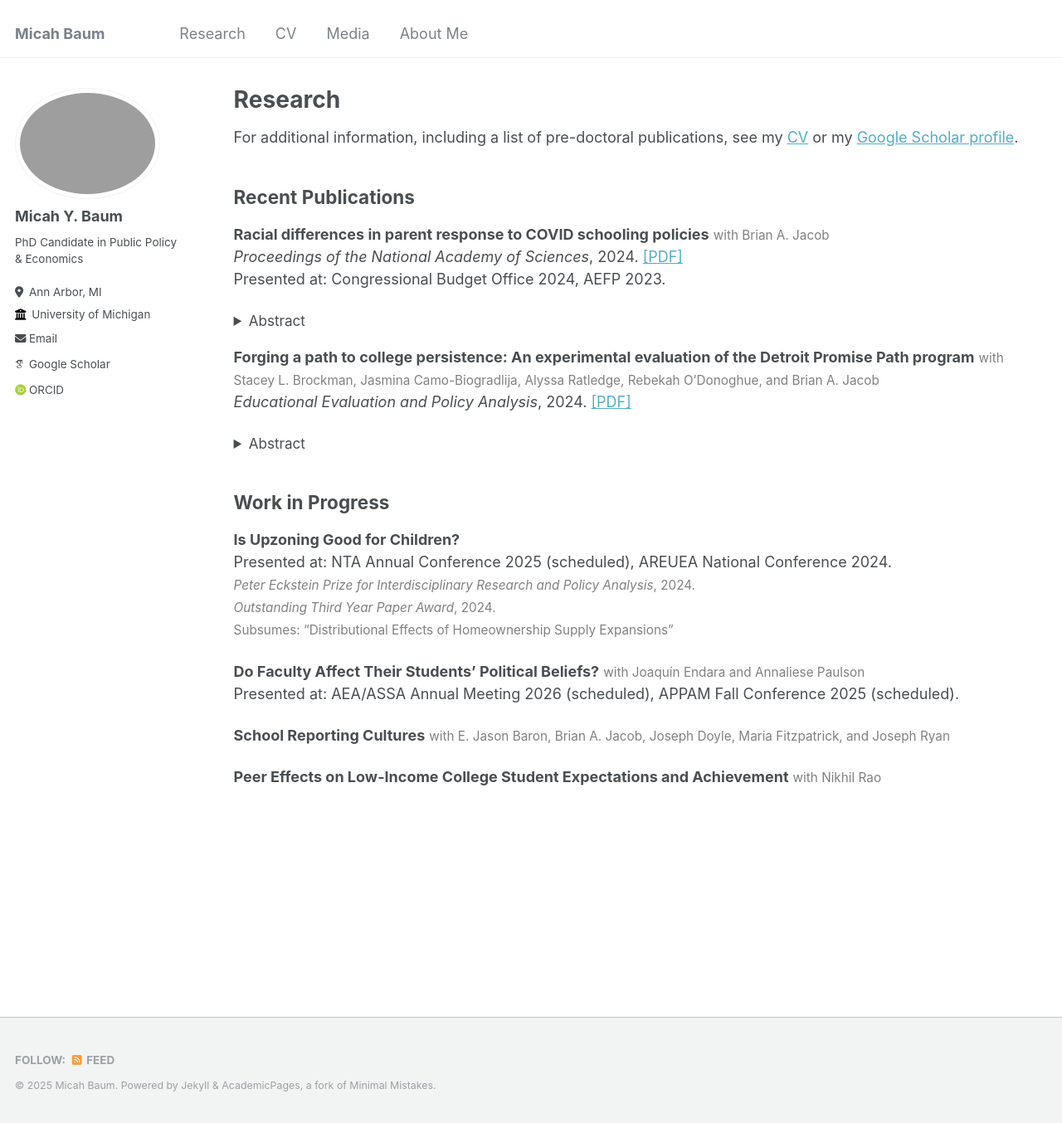
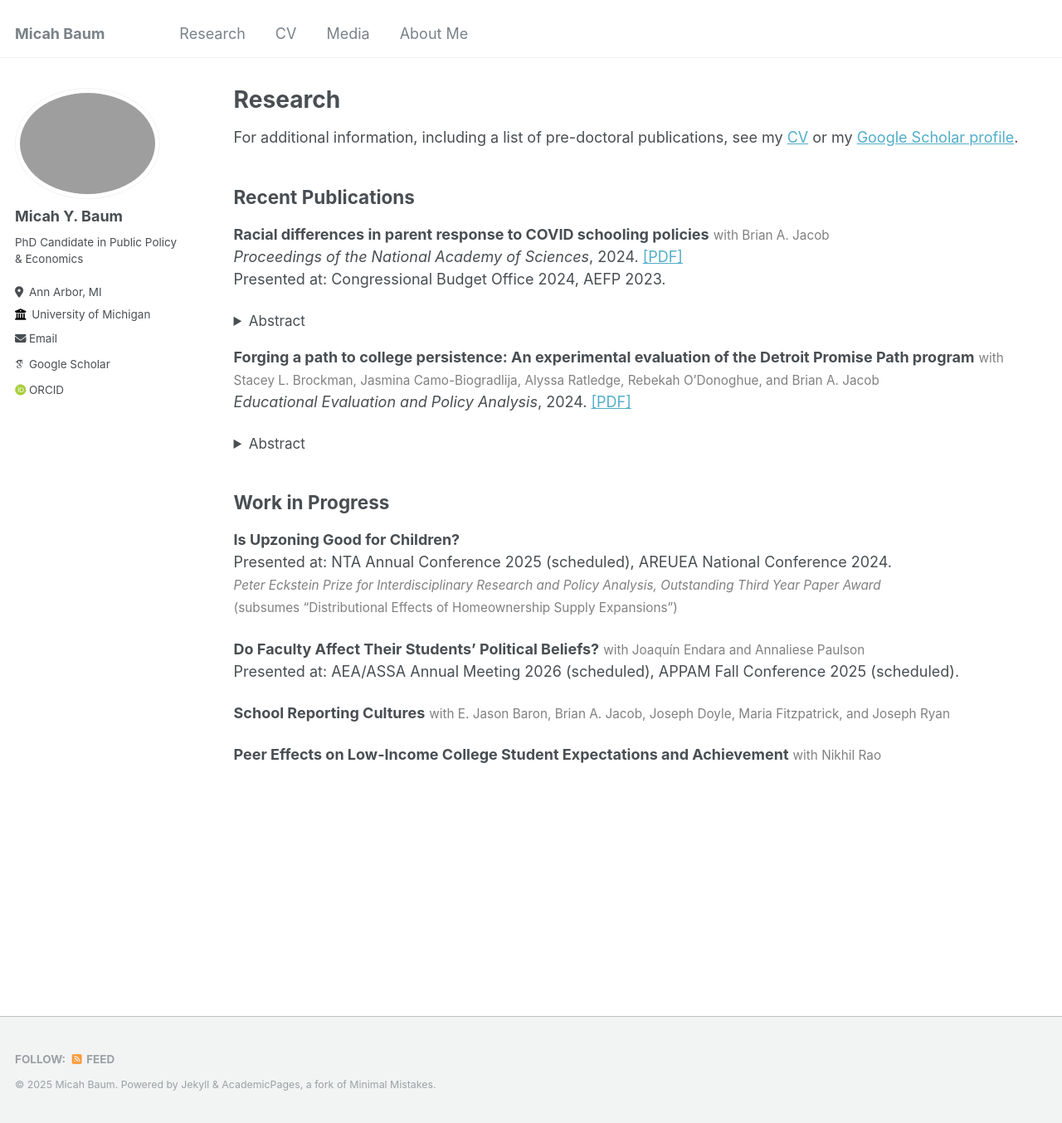
Before and after one commit to micah-baum/micah-baum.github.io, a Jekyll site: the page built from _pages/research.md, in a window 1280 px wide and 1354 px high. Shown: the whole window at 83% size. Built offline with Jekyll 4.4.1, drawn with Linux system fonts in a browser that asks for light colours; some web fonts are replaced.

Commit message:
Update research.md

```diff
--- a/_pages/research.md
+++ b/_pages/research.md
@@ -30,9 +30,8 @@ Detroit students who obtain a college degree overcome many obstacles to do so. T
 ## Work in Progress
 **Is Upzoning Good for Children?** <br>
 Presented at: NTA Annual Conference 2025 (scheduled), AREUEA National Conference 2024. <br>
-<span style="font-size:85%; color:gray;">_Peter Eckstein Prize for Interdisciplinary Research and Policy Analysis_, 2024. <br>
-_Outstanding Third Year Paper Award_, 2024. <br>
-Subsumes: "Distributional Effects of Homeownership Supply Expansions" </span>
+<span style="font-size:85%; color:gray;">_Peter Eckstein Prize for Interdisciplinary Research and Policy Analysis, Outstanding Third Year Paper Award_ <br>
+(subsumes "Distributional Effects of Homeownership Supply Expansions") </span>
 
 **Do Faculty Affect Their Students' Political Beliefs?** <span style="font-size:85%; color:gray;">with Joaqu&iacute;n Endara and Annaliese Paulson </span>  <br>
 Presented at: AEA/ASSA Annual Meeting 2026 (scheduled), APPAM Fall Conference 2025 (scheduled).
```
